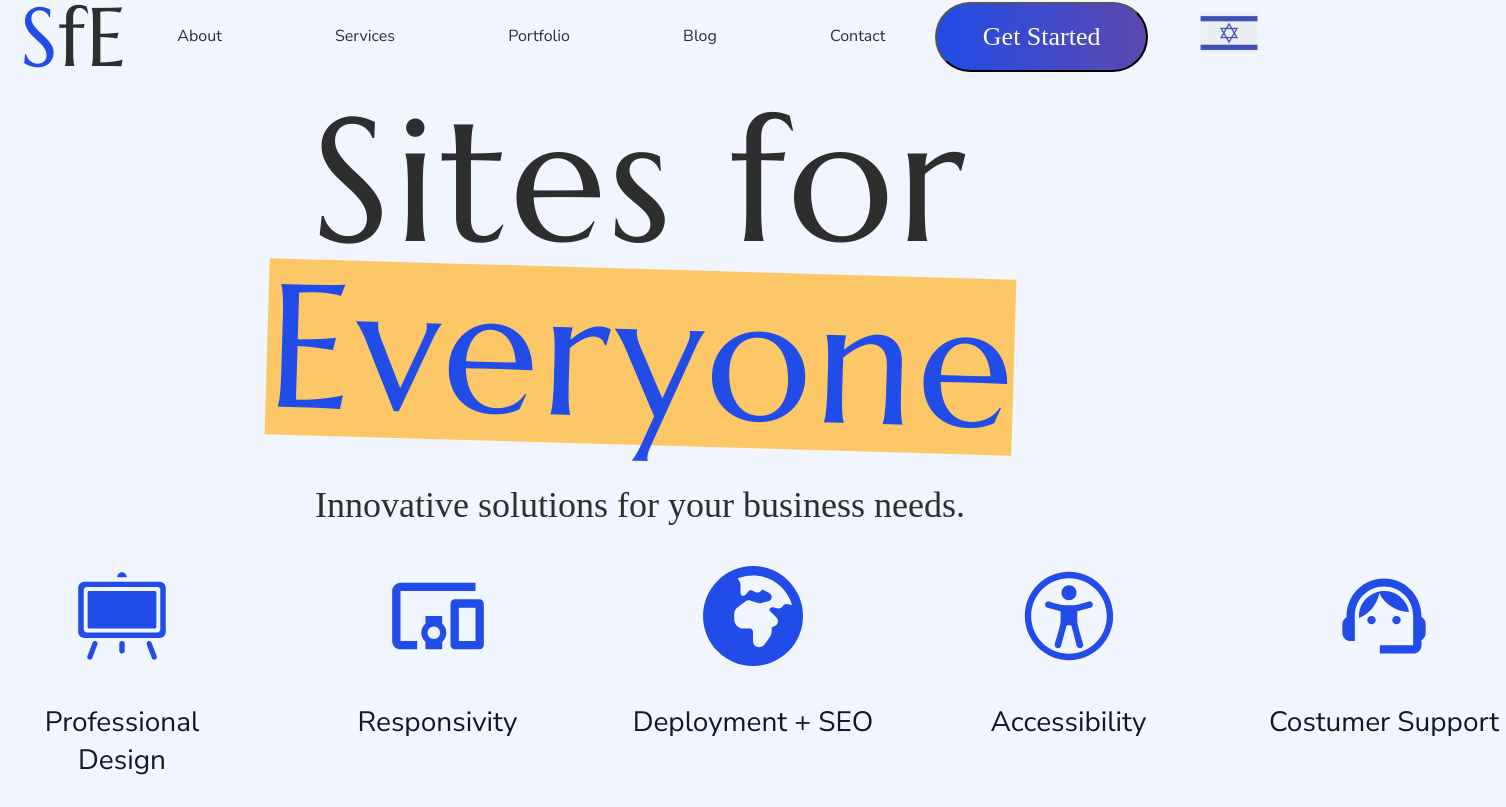
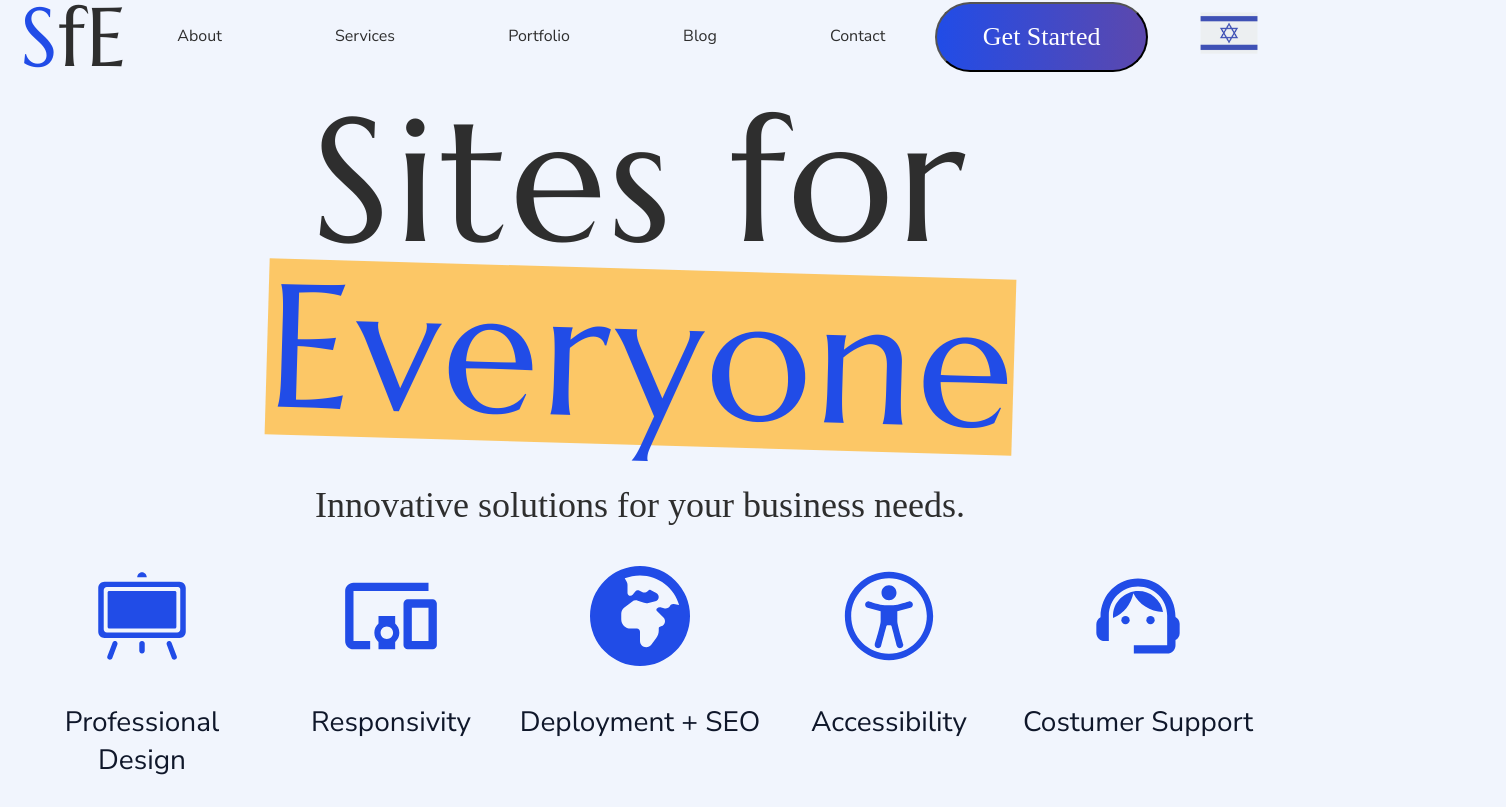
Before and after one commit to lionsgrandson/sites_for_everyone5.0, a React (Create React App) app: page / in a window 1280 px wide. Shown: the part 19-826 px from the top of the page, 1506 px wide, since content can reach past the window. Built offline with nearby package versions, Linux system fonts and the light colour scheme.

Commit message:
fix(feat section):set the design to wrap on a smaller screen in the display flex and added a little padding to keep it off the sides

```diff
--- a/src/components/hero/hero.css
+++ b/src/components/hero/hero.css
@@ -1,8 +1,9 @@
 .feat-hero {
-  width: 150.6rem;
   display: flex;
   justify-content: space-between;
   margin: 0 auto;
+  flex-wrap: wrap;
+  padding: 0 2rem;
 }
 .feat-home-text {
   width: 24.4rem;
```
